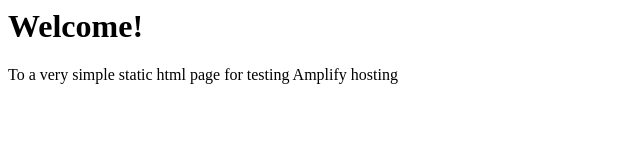
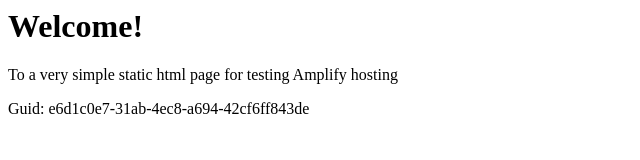
Before and after one commit to aws-aemilia-nrt/Github-PR-Commit-Integration-Test-DoNotTouch-GitHubAutoBuildCanaryTest-v1-preprod-ap-northeast-1, a website: page src/index.html in a window 1280 px wide. Shown: the whole page, without its empty margins (0-640 px from the left). Drawn offline with Linux system fonts and the light colour scheme.

Commit message:
commit from integ tests

```diff
--- a/src/index.html
+++ b/src/index.html
@@ -1,3 +1,5 @@
+
+
 <html lang="en">
 
 <head>
@@ -10,6 +12,6 @@
 <body>
     <h1>Welcome!</h1>
     <p>To a very simple static html page for testing Amplify hosting</p>
-</body>
+    <p>Guid: e6d1c0e7-31ab-4ec8-a694-42cf6ff843de</p></body>
 
 </html>
```
